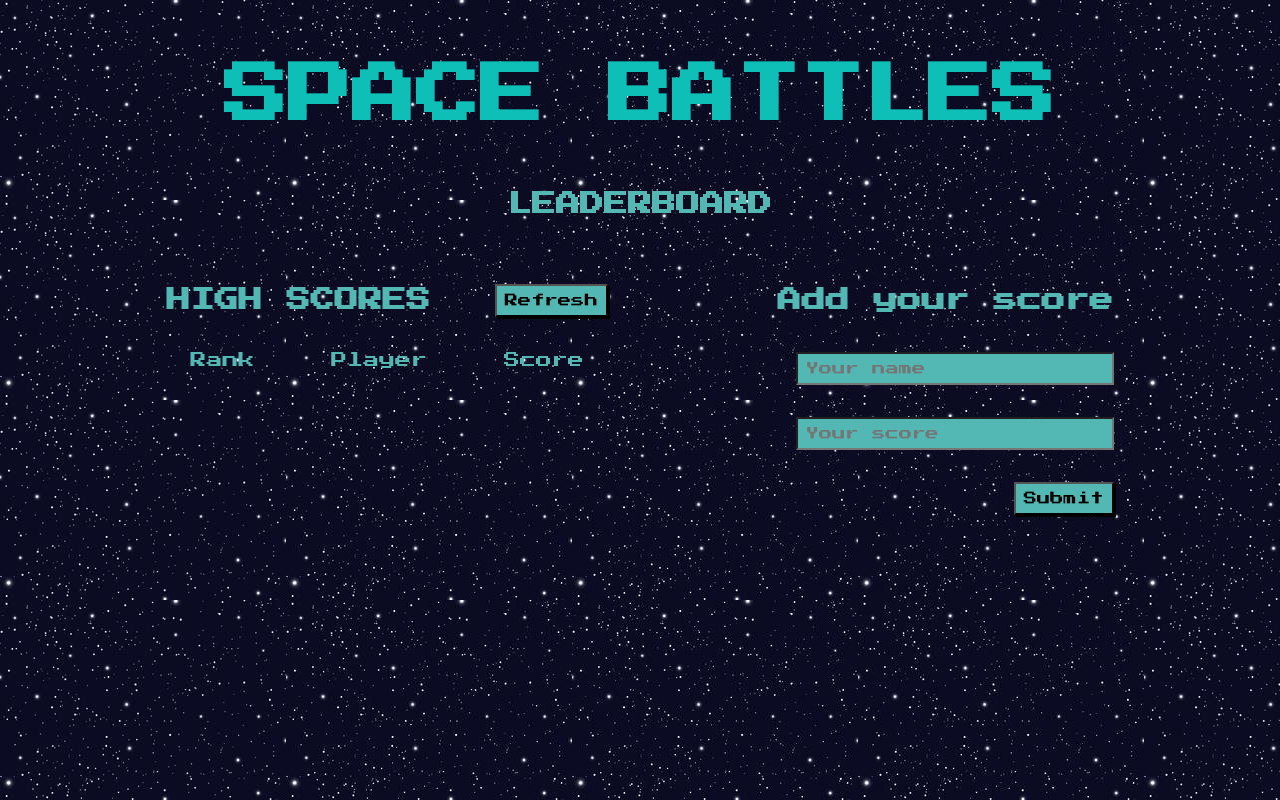
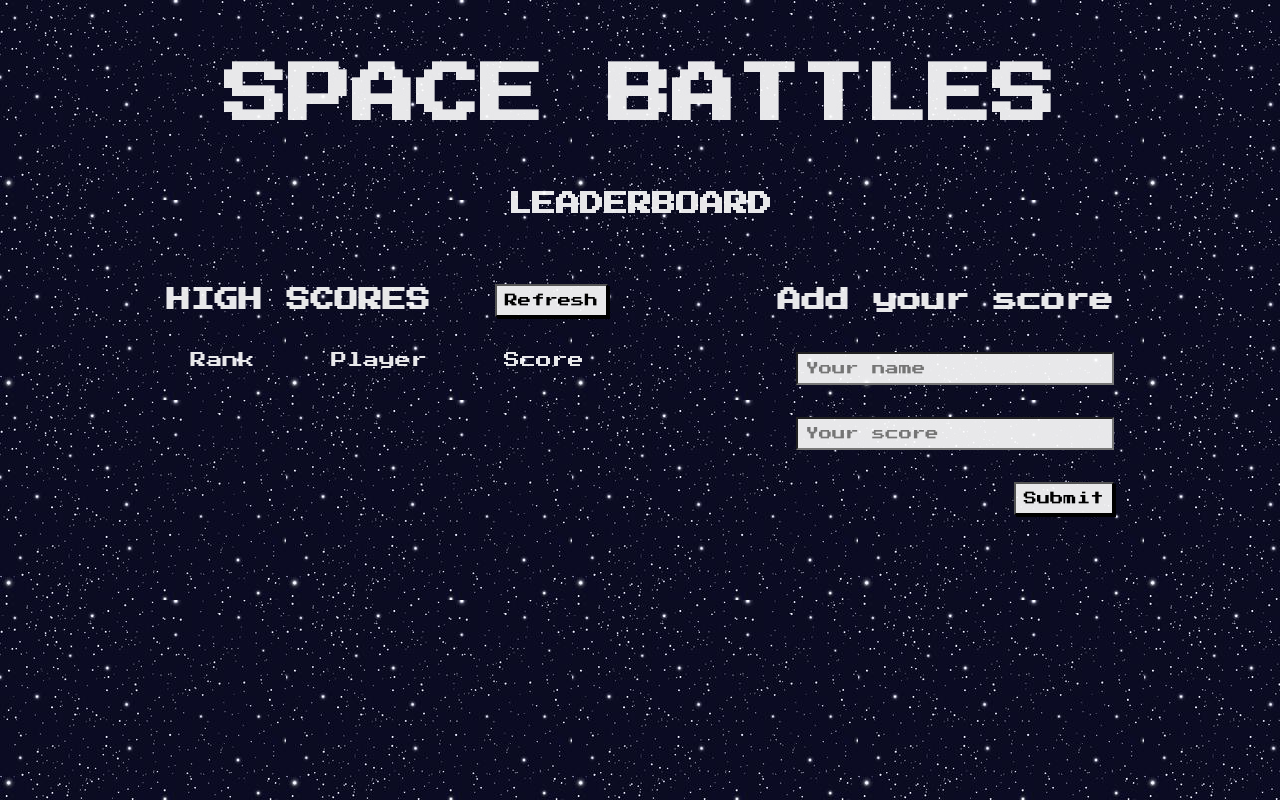
Before and after one commit to smunoz1988/Leaderboard, a website built with webpack: page src/index.html in a window 1280 px wide. Built offline with nearby package versions, Linux system fonts and the light colour scheme.

Commit message:
change font colors

```diff
--- a/src/style.css
+++ b/src/style.css
@@ -2,7 +2,7 @@
 
 * {
   font-family: 'Press Start 2P', cursive;
-  color: #53b8b4;
+  color: rgba(255, 255, 255, 0.905);
 }
 
 body {
@@ -21,13 +21,13 @@ body {
 h1 {
   margin: 4rem;
   font-size: 4rem;
-  color: #0dbfb7;
+  color: rgba(255, 255, 255, 0.905);
   justify-content: center;
 }
 
 h2 {
   margin: 1rem;
-  color: #53b8b4;
+  color: rgba(255, 255, 255, 0.905);
   justify-content: center;
 }
 
@@ -54,7 +54,7 @@ h2 {
 #refreshBtn {
   box-shadow: 2px 2px;
   padding: 0.5rem;
-  background-color: #53b8b4;
+  background-color: rgba(255, 255, 255, 0.905);
   color: black;
   transition: 0.4s;
   cursor: pointer;
@@ -108,8 +108,8 @@ h2 {
   margin-bottom: 1rem;
   padding: 0.5rem;
   width: 100%;
-  background-color: #53b8b4;
   color: black;
+  background-color: rgba(255, 255, 255, 0.905);
 }
 
 form {
@@ -120,7 +120,7 @@ form {
   box-shadow: 2px 2px;
   padding: 0.5rem;
   margin-top: 1rem;
-  background-color: #53b8b4;
+  background-color: rgba(255, 255, 255, 0.905);
   color: black;
   transition: 0.4s;
   cursor: pointer;
@@ -128,7 +128,6 @@ form {
 
 #submitBtn:hover,
 #refreshBtn:hover {
-  background-color: white;
   color: black;
   animation: myAnim 2s ease 0s 1 normal forwards;
 }
```
